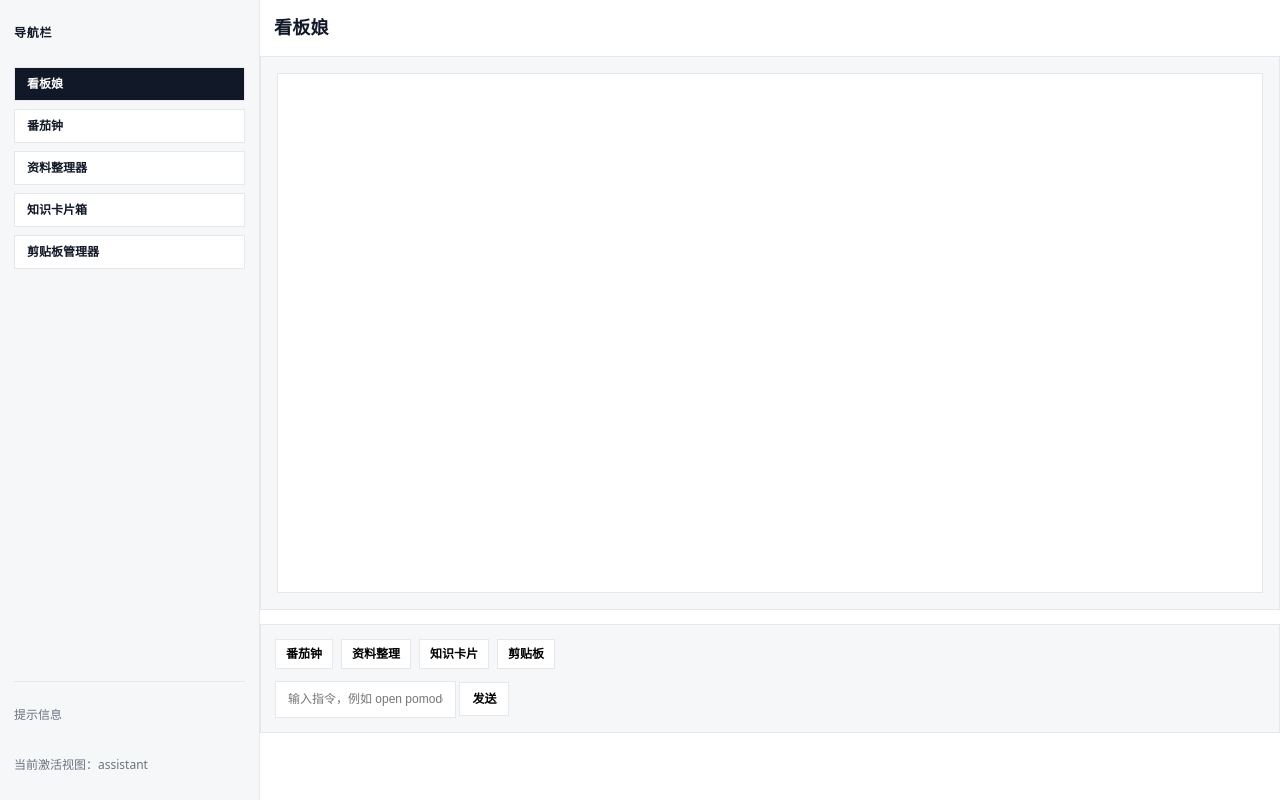
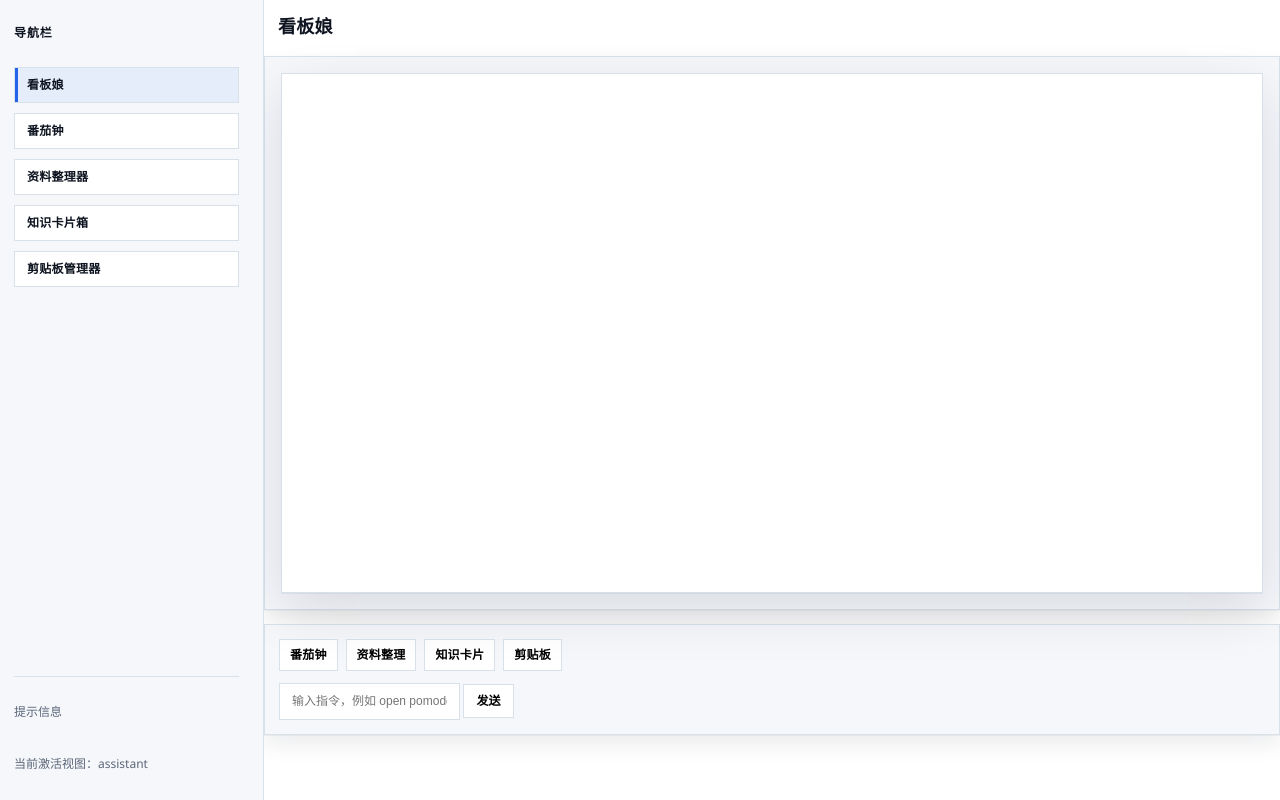
Before and after one commit to Y2437/Live2dAssistant, an Electron app: page src/renderer/view/index.html in a window 1280 px wide. Drawn offline with Linux system fonts and the light colour scheme; no server answers.

Commit message:
update-更新了一版新的css

```diff
--- a/src/renderer/css/style/assistant.css
+++ b/src/renderer/css/style/assistant.css
@@ -1,7 +1,7 @@
 /* =========================
    Assistant layout
-   Square and minimal
-   No color properties in this file
+   Square and minimal, stronger modern feel
+   No direct color properties in this file
    ========================= */
 
 .assistant-root{
@@ -19,13 +19,16 @@
     border-radius: 0;
 
     overflow: hidden;
+    box-shadow: var(--shadow-2);
 }
 
+/* Pixi canvas mount */
 .assistant-live2d__stage{
     position: absolute;
     inset: 0;
 }
 
+/* bubble overlay */
 .assistant-bubble{
     position: absolute;
     left: 12px;
@@ -44,6 +47,9 @@
 
     user-select: none;
     pointer-events: none;
+
+    backdrop-filter: blur(10px);
+    -webkit-backdrop-filter: blur(10px);
 }
 
 .assistant-panel,
@@ -57,6 +63,8 @@
     border-width: 1px;
 
     border-radius: 0;
+
+    box-shadow: var(--shadow-1);
 }
 
 .assistant-actions,
@@ -72,7 +80,7 @@
     appearance: none;
     -webkit-appearance: none;
 
-    padding: 8px 10px;
+    padding: 9px 10px;
 
     border-style: solid;
     border-width: 1px;
@@ -81,12 +89,15 @@
 
     font-size: 12px;
     line-height: 1;
-    font-weight: 650;
+    font-weight: 720;
+    letter-spacing: 0.2px;
 
     cursor: pointer;
     user-select: none;
 
-    transition: transform 120ms ease, opacity 120ms ease;
+    transition: transform 120ms var(--ease-out),
+    box-shadow 120ms var(--ease-out),
+    opacity 120ms var(--ease-out);
 }
 
 .assistant-actionBtn:hover,
@@ -97,14 +108,14 @@
 .assistant-actionBtn:active,
 [data-role="assistant-actions"] [data-action]:active{
     transform: translateY(0);
-    opacity: 0.95;
+    opacity: 0.97;
 }
 
 .assistant-actionBtn:focus-visible,
 [data-role="assistant-actions"] [data-action]:focus-visible{
     outline-style: solid;
     outline-width: 2px;
-    outline-offset: 2px;
+    outline-offset: 3px;
 }
 
 .assistant-inputRow{
@@ -128,13 +139,15 @@
     line-height: 1.25;
 
     outline: none;
+
+    transition: box-shadow 120ms var(--ease-out), transform 120ms var(--ease-out);
 }
 
 .assistant-input:focus,
 [data-role="assistant-input"]:focus{
     outline-style: solid;
     outline-width: 2px;
-    outline-offset: 2px;
+    outline-offset: 3px;
 }
 
 .assistant-send,
@@ -151,12 +164,15 @@
 
     font-size: 12px;
     line-height: 1;
-    font-weight: 650;
+    font-weight: 720;
+    letter-spacing: 0.2px;
 
     cursor: pointer;
     user-select: none;
 
-    transition: transform 120ms ease, opacity 120ms ease;
+    transition: transform 120ms var(--ease-out),
+    box-shadow 120ms var(--ease-out),
+    opacity 120ms var(--ease-out);
 }
 
 .assistant-send:hover,
@@ -167,14 +183,14 @@
 .assistant-send:active,
 [data-role="assistant-send"]:active{
     transform: translateY(0);
-    opacity: 0.95;
+    opacity: 0.97;
 }
 
 .assistant-send:focus-visible,
 [data-role="assistant-send"]:focus-visible{
     outline-style: solid;
     outline-width: 2px;
-    outline-offset: 2px;
+    outline-offset: 3px;
 }
 
 @media (prefers-reduced-motion: reduce){
--- a/src/renderer/css/style/shell.css
+++ b/src/renderer/css/style/shell.css
@@ -1,8 +1,25 @@
 /* =========================
    Shell layout and navigation
-   Square and minimal
-   No color properties in this file
+   Square and minimal, stronger modern feel
+   No direct color properties in this file
    ========================= */
+
+:root{
+    --ui-font: system-ui, -apple-system, "Segoe UI", Arial, "PingFang SC", "Microsoft YaHei", sans-serif;
+
+    --space-1: 6px;
+    --space-2: 10px;
+    --space-3: 14px;
+    --space-4: 18px;
+
+    --line-1: 1px;
+
+    --motion-fast: 120ms;
+    --motion-mid: 160ms;
+
+    --ease-out: cubic-bezier(0.16, 1, 0.3, 1);
+    --ease-inout: cubic-bezier(0.65, 0, 0.35, 1);
+}
 
 *,
 *::before,
@@ -13,8 +30,9 @@
 html, body{
     height: 100%;
     margin: 0;
-    font-family: system-ui, -apple-system, "Segoe UI", Arial, "PingFang SC", "Microsoft YaHei", sans-serif;
+    font-family: var(--ui-font);
     font-variant-numeric: tabular-nums;
+    text-rendering: geometricPrecision;
 }
 
 body{
@@ -22,10 +40,14 @@ body{
     font-size: 13px;
 }
 
+/* =========================
+   App shell
+   ========================= */
+
 .shell{
     height: 100%;
     display: grid;
-    grid-template-columns: 260px 1fr;
+    grid-template-columns: 264px 1fr;
     min-width: 0;
 }
 
@@ -36,20 +58,21 @@ body{
 .shell__nav{
     display: flex;
     flex-direction: column;
-    gap: 14px;
+    gap: var(--space-3);
 
-    padding: 14px;
+    padding: var(--space-3);
 
     border-right-style: solid;
-    border-right-width: 1px;
+    border-right-width: var(--line-1);
 
     overflow: auto;
+    scrollbar-gutter: stable;
 }
 
 .nav__title{
     font-size: 12px;
-    font-weight: 750;
-    letter-spacing: 0.8px;
+    font-weight: 800;
+    letter-spacing: 0.9px;
     text-transform: uppercase;
 
     user-select: none;
@@ -57,7 +80,7 @@ body{
 
 .nav__group{
     display: grid;
-    gap: 8px;
+    gap: var(--space-2);
 }
 
 .nav__btn{
@@ -67,10 +90,10 @@ body{
     justify-content: flex-start;
     gap: 10px;
 
-    padding: 10px 12px;
+    padding: 11px 12px;
 
     border-style: solid;
-    border-width: 1px;
+    border-width: var(--line-1);
 
     border-radius: 0;
 
@@ -82,9 +105,38 @@ body{
 
     line-height: 1;
     font-size: 12px;
-    font-weight: 650;
+    font-weight: 700;
+    letter-spacing: 0.25px;
 
-    transition: transform 120ms ease, opacity 120ms ease;
+    position: relative;
+    overflow: hidden;
+    isolation: isolate;
+
+    transition: transform var(--motion-fast) var(--ease-out),
+    box-shadow var(--motion-fast) var(--ease-out),
+    opacity var(--motion-fast) var(--ease-out);
+}
+
+/* active indicator block, color is assigned in theme css */
+.nav__btn::before{
+    content: "";
+    position: absolute;
+    left: 0;
+    top: 0;
+    bottom: 0;
+    width: 3px;
+
+    opacity: 0;
+    transform: translateX(-2px);
+    transition: opacity var(--motion-fast) var(--ease-out),
+    transform var(--motion-fast) var(--ease-out);
+
+    z-index: 0;
+}
+
+.nav__btn > *{
+    position: relative;
+    z-index: 1;
 }
 
 .nav__btn:hover{
@@ -93,30 +145,57 @@ body{
 
 .nav__btn:active{
     transform: translateY(0);
-    opacity: 0.95;
+    opacity: 0.97;
+}
+
+.nav__btn.is-active::before{
+    opacity: 1;
+    transform: translateX(0);
 }
 
 .nav__btn:focus-visible{
     outline-style: solid;
     outline-width: 2px;
-    outline-offset: 2px;
+    outline-offset: 3px;
 }
 
 .nav__footer{
     margin-top: auto;
 
     display: grid;
-    gap: 8px;
+    gap: var(--space-2);
 
-    padding-top: 12px;
+    padding-top: var(--space-3);
 
     border-top-style: solid;
-    border-top-width: 1px;
+    border-top-width: var(--line-1);
 }
 
 .nav__hint{
     font-size: 12px;
-    line-height: 1.5;
+    line-height: 1.55;
+}
+
+/* =========================
+   Main area
+   ========================= */
+
+.shell__main{
+    min-width: 0;
+    padding: var(--space-4);
+    position: relative;
+    overflow: hidden;
+}
+
+@media (max-width: 860px){
+    .shell{
+        grid-template-columns: 1fr;
+    }
+    .shell__nav{
+        border-right-width: 0;
+        border-bottom-style: solid;
+        border-bottom-width: var(--line-1);
+    }
 }
 
 @media (prefers-reduced-motion: reduce){
@@ -127,11 +206,7 @@ body{
     .nav__btn:active{
         transform: none;
     }
+    .nav__btn::before{
+        transition: none;
+    }
 }
-
-.shell__main{
-    min-width: 0;
-    padding: 18px;
-    position: relative;
-    overflow: hidden;
-}
--- a/src/renderer/css/style/views.css
+++ b/src/renderer/css/style/views.css
@@ -1,7 +1,7 @@
 /* =========================
    View container and placeholders
-   Square and minimal
-   No color properties in this file
+   Square and minimal, stronger modern feel
+   No direct color properties in this file
    ========================= */
 
 .view{
@@ -11,8 +11,8 @@
 .view__title{
     margin: 14px 14px;
     font-size: 18px;
-    font-weight: 800;
-    letter-spacing: 0.3px;
+    font-weight: 850;
+    letter-spacing: 0.25px;
 }
 
 .view__mount{
@@ -29,13 +29,15 @@
     border-width: 1px;
 
     border-radius: 0;
+
+    box-shadow: var(--shadow-1);
 }
 
 .placeholder-title{
     margin: 0;
     font-size: 13px;
-    font-weight: 800;
-    letter-spacing: 0.2px;
+    font-weight: 850;
+    letter-spacing: 0.18px;
 }
 
 .placeholder-desc{
@@ -53,6 +55,10 @@
     border-radius: 0;
 }
 
+/* =========================
+   View transition
+   ========================= */
+
 .shell__main > .view{
     position: absolute;
     inset: 0;
@@ -63,8 +69,15 @@
     visibility: hidden;
     pointer-events: none;
 
-    transform: translateY(6px);
-    transition: opacity 140ms ease, transform 140ms ease, visibility 0ms linear 140ms;
+    transform: translateY(10px);
+    filter: blur(2px);
+
+    transition: opacity 170ms var(--ease-out),
+    transform 170ms var(--ease-out),
+    filter 170ms var(--ease-out),
+    visibility 0ms linear 170ms;
+
+    will-change: opacity, transform, filter;
 }
 
 .shell__main > .view.is-active{
@@ -73,12 +86,19 @@
     pointer-events: auto;
 
     transform: translateY(0);
-    transition: opacity 140ms ease, transform 140ms ease, visibility 0ms linear 0ms;
+    filter: blur(0);
+
+    transition: opacity 170ms var(--ease-out),
+    transform 170ms var(--ease-out),
+    filter 170ms var(--ease-out),
+    visibility 0ms linear 0ms;
 }
 
 @media (prefers-reduced-motion: reduce){
     .shell__main > .view{
         transition: none;
         transform: none;
+        filter: none;
+        will-change: auto;
     }
 }
--- a/src/renderer/css/theme/dark.css
+++ b/src/renderer/css/theme/dark.css
@@ -1,31 +1,41 @@
 :root[data-theme="dark"]{
-    --c-bg: #0b0f14;
-    --c-panel: #111827;
-    --c-text: #e5e7eb;
-    --c-muted: #9ca3af;
+    --c-bg: #0a0d12;
+    --c-panel: #0f1622;
+    --c-text: #e9eef6;
+    --c-muted: #a3b0c2;
 
-    --c-border: #243244;
+    --c-border: #223046;
+    --c-border-strong: #2b3c56;
 
-    --c-btn: #111827;
-    --c-btn-hover: #162033;
+    --c-btn: #0f1622;
+    --c-btn-hover: #121c2c;
 
-    --c-active: #e5e7eb;
-    --c-active-text: #0b0f14;
+    --c-active: #e9eef6;
+    --c-active-text: #0a0d12;
 
-    --c-focus: #60a5fa;
+    --c-focus: #7dd3fc;
+    --c-accent: #38bdf8;
+
+    --shadow-1: 0 1px 0 rgba(255,255,255,0.03), 0 10px 20px rgba(0,0,0,0.25);
+    --shadow-2: 0 1px 0 rgba(255,255,255,0.04), 0 18px 50px rgba(0,0,0,0.45);
 }
 
 /* =========================
    Theme color mapping
-   Only color related properties live here
+   Color related properties live here
    ========================= */
 
 :root[data-theme="dark"] body{
-    background-color: var(--c-bg);
+    background: linear-gradient(180deg, #0a0d12 0%, #070a0f 100%);
     color: var(--c-text);
 }
 
-/* Surfaces */
+:root[data-theme="dark"] ::selection{
+    background-color: rgba(56,189,248,0.28);
+    color: var(--c-text);
+}
+
+/* surfaces */
 :root[data-theme="dark"] .shell__nav,
 :root[data-theme="dark"] .placeholder-card,
 :root[data-theme="dark"] .assistant-panel,
@@ -46,7 +56,7 @@
     background-color: var(--c-bg);
 }
 
-/* Borders */
+/* borders */
 :root[data-theme="dark"] .shell__nav,
 :root[data-theme="dark"] .nav__btn,
 :root[data-theme="dark"] .nav__footer,
@@ -65,7 +75,18 @@
     border-color: var(--c-border);
 }
 
-/* Navigation button colors */
+/* hover borders */
+:root[data-theme="dark"] .nav__btn:hover,
+:root[data-theme="dark"] .assistant-actionBtn:hover,
+:root[data-theme="dark"] [data-role="assistant-actions"] [data-action]:hover,
+:root[data-theme="dark"] .assistant-send:hover,
+:root[data-theme="dark"] [data-role="assistant-send"]:hover,
+:root[data-theme="dark"] .assistant-input:hover,
+:root[data-theme="dark"] [data-role="assistant-input"]:hover{
+    border-color: var(--c-border-strong);
+}
+
+/* navigation button colors */
 :root[data-theme="dark"] .nav__btn{
     background-color: var(--c-btn);
     color: var(--c-text);
@@ -74,17 +95,21 @@
     background-color: var(--c-btn-hover);
 }
 :root[data-theme="dark"] .nav__btn.is-active{
-    background-color: var(--c-active);
-    color: var(--c-active-text);
+    background-color: rgba(233,238,246,0.06);
 }
 
-/* Secondary text */
+/* active indicator */
+:root[data-theme="dark"] .nav__btn.is-active::before{
+    background-color: var(--c-accent);
+}
+
+/* secondary text */
 :root[data-theme="dark"] .nav__hint,
 :root[data-theme="dark"] .placeholder-desc{
     color: var(--c-muted);
 }
 
-/* Focus rings */
+/* focus rings */
 :root[data-theme="dark"] .nav__btn:focus-visible,
 :root[data-theme="dark"] .assistant-actionBtn:focus-visible,
 :root[data-theme="dark"] [data-role="assistant-actions"] [data-action]:focus-visible,
@@ -94,3 +119,20 @@
 :root[data-theme="dark"] [data-role="assistant-send"]:focus-visible{
     outline-color: var(--c-focus);
 }
+
+/* scrollbars */
+:root[data-theme="dark"] *::-webkit-scrollbar{
+    width: 10px;
+    height: 10px;
+}
+:root[data-theme="dark"] *::-webkit-scrollbar-thumb{
+    background-color: rgba(233,238,246,0.14);
+    border: 2px solid rgba(0,0,0,0);
+    background-clip: padding-box;
+}
+:root[data-theme="dark"] *::-webkit-scrollbar-thumb:hover{
+    background-color: rgba(233,238,246,0.22);
+}
+:root[data-theme="dark"] *::-webkit-scrollbar-track{
+    background-color: rgba(0,0,0,0);
+}
--- a/src/renderer/css/theme/light.css
+++ b/src/renderer/css/theme/light.css
@@ -1,31 +1,41 @@
 :root[data-theme="light"]{
     --c-bg: #ffffff;
-    --c-panel: #f6f7f9;
-    --c-text: #111827;
-    --c-muted: #6b7280;
+    --c-panel: #f5f7fb;
+    --c-text: #0e1420;
+    --c-muted: #5b6678;
 
-    --c-border: #e5e7eb;
+    --c-border: #d8e0ea;
+    --c-border-strong: #c6d2e2;
 
     --c-btn: #ffffff;
-    --c-btn-hover: #f3f4f6;
+    --c-btn-hover: #eef3f9;
 
-    --c-active: #111827;
+    --c-active: #0e1420;
     --c-active-text: #ffffff;
 
     --c-focus: #2563eb;
+    --c-accent: #2563eb;
+
+    --shadow-1: 0 1px 0 rgba(14,20,32,0.04), 0 10px 20px rgba(14,20,32,0.08);
+    --shadow-2: 0 1px 0 rgba(14,20,32,0.05), 0 18px 50px rgba(14,20,32,0.12);
 }
 
 /* =========================
    Theme color mapping
-   Only color related properties live here
+   Color related properties live here
    ========================= */
 
 :root[data-theme="light"] body{
-    background-color: var(--c-bg);
+    background: linear-gradient(180deg, #ffffff 0%, #f6f8fc 100%);
     color: var(--c-text);
 }
 
-/* Surfaces */
+:root[data-theme="light"] ::selection{
+    background-color: rgba(37,99,235,0.18);
+    color: var(--c-text);
+}
+
+/* surfaces */
 :root[data-theme="light"] .shell__nav,
 :root[data-theme="light"] .placeholder-card,
 :root[data-theme="light"] .assistant-panel,
@@ -46,7 +56,7 @@
     background-color: var(--c-bg);
 }
 
-/* Borders */
+/* borders */
 :root[data-theme="light"] .shell__nav,
 :root[data-theme="light"] .nav__btn,
 :root[data-theme="light"] .nav__footer,
@@ -65,7 +75,18 @@
     border-color: var(--c-border);
 }
 
-/* Navigation button colors */
+/* hover borders */
+:root[data-theme="light"] .nav__btn:hover,
+:root[data-theme="light"] .assistant-actionBtn:hover,
+:root[data-theme="light"] [data-role="assistant-actions"] [data-action]:hover,
+:root[data-theme="light"] .assistant-send:hover,
+:root[data-theme="light"] [data-role="assistant-send"]:hover,
+:root[data-theme="light"] .assistant-input:hover,
+:root[data-theme="light"] [data-role="assistant-input"]:hover{
+    border-color: var(--c-border-strong);
+}
+
+/* navigation button colors */
 :root[data-theme="light"] .nav__btn{
     background-color: var(--c-btn);
     color: var(--c-text);
@@ -74,17 +95,21 @@
     background-color: var(--c-btn-hover);
 }
 :root[data-theme="light"] .nav__btn.is-active{
-    background-color: var(--c-active);
-    color: var(--c-active-text);
+    background-color: rgba(37,99,235,0.08);
 }
 
-/* Secondary text */
+/* active indicator */
+:root[data-theme="light"] .nav__btn.is-active::before{
+    background-color: var(--c-accent);
+}
+
+/* secondary text */
 :root[data-theme="light"] .nav__hint,
 :root[data-theme="light"] .placeholder-desc{
     color: var(--c-muted);
 }
 
-/* Focus rings */
+/* focus rings */
 :root[data-theme="light"] .nav__btn:focus-visible,
 :root[data-theme="light"] .assistant-actionBtn:focus-visible,
 :root[data-theme="light"] [data-role="assistant-actions"] [data-action]:focus-visible,
@@ -94,3 +119,20 @@
 :root[data-theme="light"] [data-role="assistant-send"]:focus-visible{
     outline-color: var(--c-focus);
 }
+
+/* scrollbars */
+:root[data-theme="light"] *::-webkit-scrollbar{
+    width: 10px;
+    height: 10px;
+}
+:root[data-theme="light"] *::-webkit-scrollbar-thumb{
+    background-color: rgba(14,20,32,0.10);
+    border: 2px solid rgba(0,0,0,0);
+    background-clip: padding-box;
+}
+:root[data-theme="light"] *::-webkit-scrollbar-thumb:hover{
+    background-color: rgba(14,20,32,0.16);
+}
+:root[data-theme="light"] *::-webkit-scrollbar-track{
+    background-color: rgba(0,0,0,0);
+}
```
